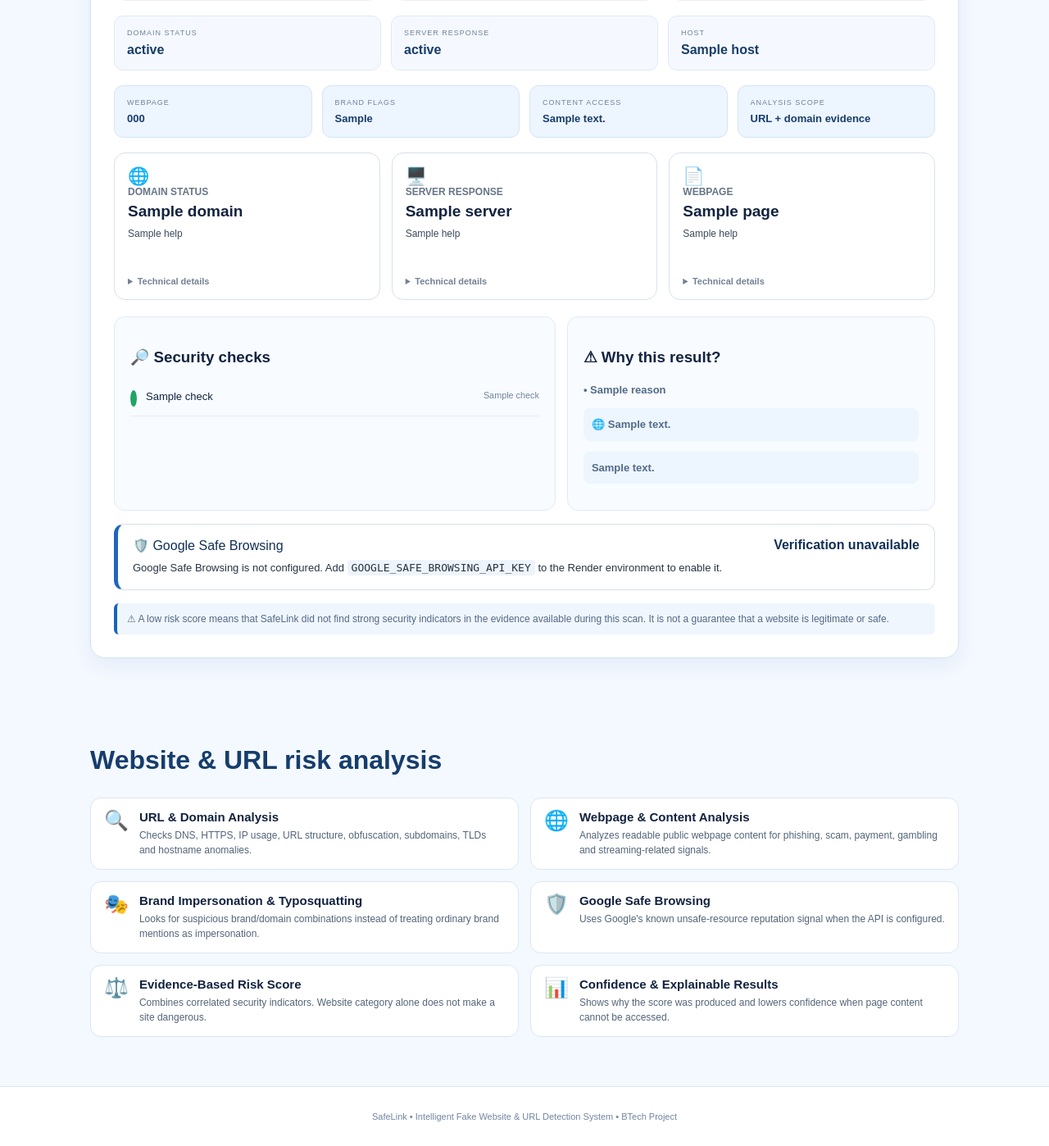
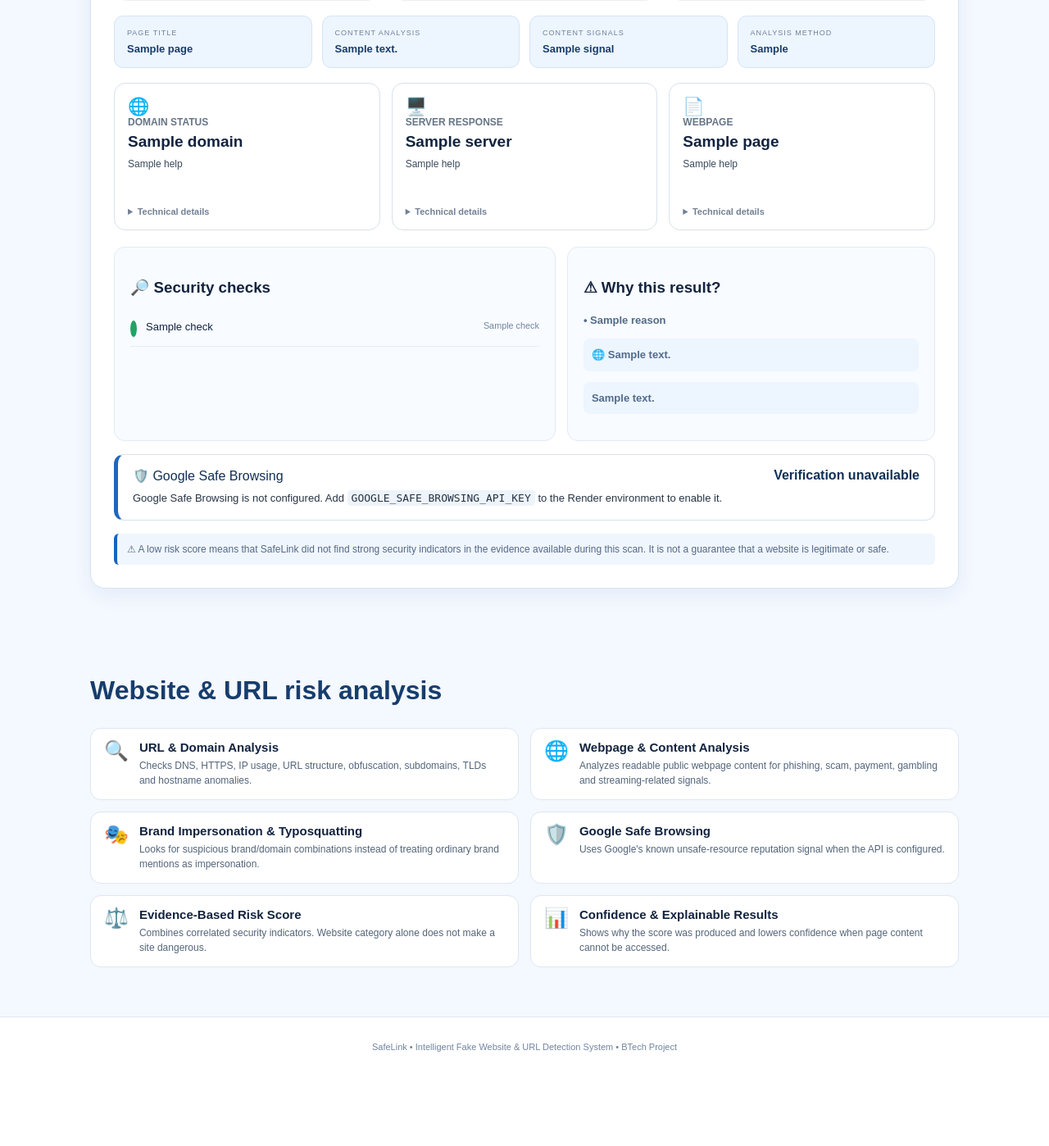
Before and after one commit to sanskar049/Safe-Link, a Flask app: template templates/index.html in a window 1280 px wide. Shown: the part 855-2253 px from the top of the page at 82% size. After the commit the page ends 2138 px from the top, so only its background shows below. Run offline with Flask 3, Linux system fonts and the light colour scheme; the template is opened without the code that fills it: most values are stand-ins (such as "Sample title", 1, 10 or a date in 2020).

Commit message:
Add files via upload

```diff
--- a/app.py
+++ b/app.py
@@ -71,6 +71,11 @@ PIRACY_DOMAIN_TERMS = [
     "download-movie", "camrip", "webrip", "bluray", "dual-audio",
     "torrent", "magnet", "pirated", "piracy", "free-streaming"
 ]
+
+# A page must contain a useful amount of visible text before we claim that its
+# content was analyzed. This prevents JavaScript-only shells from being shown as
+# successfully analyzed when the actual webpage text was never available.
+MIN_ANALYZABLE_TEXT = 80
 
 
 def conn():
@@ -206,6 +211,43 @@ def extract_visible_text(page):
     return re.sub(r"\s+", " ", htmlmod.unescape(text)).strip()
 
 
+def render_javascript_page(url, headers):
+    """Return rendered HTML for a JavaScript-heavy public page, when available.
+
+    Requests is deliberately kept as the fast first pass. Playwright is only a
+    fallback for pages whose initial HTML does not contain readable text.
+    """
+    try:
+        from playwright.sync_api import sync_playwright
+
+        with sync_playwright() as playwright:
+            browser = playwright.chromium.launch(
+                headless=True,
+                args=["--disable-dev-shm-usage", "--no-sandbox"]
+            )
+            try:
+                browser_page = browser.new_page(
+                    user_agent=headers["User-Agent"],
+                    locale="en-IN"
+                )
+                response = browser_page.goto(
+                    url, wait_until="domcontentloaded", timeout=15000
+                )
+                # Give client-rendered content a short, bounded opportunity to load.
+                browser_page.wait_for_timeout(900)
+                return {
+                    "html": browser_page.content(),
+                    "title": browser_page.title(),
+                    "url": browser_page.url,
+                    "status_code": response.status if response else None
+                }
+            finally:
+                browser.close()
+    except Exception:
+        # Playwright/browser availability must never make an ordinary scan fail.
+        return None
+
+
 def analyze_page_content(page, title, host):
     visible = extract_visible_text(page)
     metadata = f"{visible} {title} {host}".lower()
@@ -228,6 +270,8 @@ def analyze_page_content(page, title, host):
         "phishing_signals": 0,
         "status_code": "200",
         "content_source": "HTTP",
+        "analysis_method": "HTTP HTML",
+        "content_length": len(visible),
         "detail": "Public webpage content was analyzed."
     }
 
@@ -324,7 +368,9 @@ def page_analysis(url):
         "status_code": "Not checked",
         "detail": "Page content was not checked.",
         "blocked": False,
-        "content_source": "Not checked"
+        "content_source": "Not checked",
+        "analysis_method": "Not checked",
+        "content_length": 0
     }
 
     p = urlparse(url)
@@ -367,6 +413,7 @@ def page_analysis(url):
         title = re.sub(
             r"\s+", " ", htmlmod.unescape(title_match.group(1))
         ).strip()[:200] if title_match else ""
+        analysis_method = "HTTP HTML"
 
         # A deep-link 404 can still have a working site root.
         if code == 404 and p.path not in ("", "/"):
@@ -385,6 +432,7 @@ def page_analysis(url):
                     analyzed["categories"] = list(dict.fromkeys(domain_categories + analyzed.get("categories", [])))
                     analyzed["status_code"] = str(root_code)
                     analyzed["content_source"] = "HTTP"
+                    analyzed["analysis_method"] = "HTTP HTML"
                     analyzed["detail"] = (
                         f"The requested path returned HTTP 404, but the site homepage "
                         f"responded with HTTP {root_code} and was analyzed."
@@ -394,12 +442,37 @@ def page_analysis(url):
             except requests.RequestException:
                 pass
 
-        # Analyze actual readable HTML when we have it.
-        if ("html" in content_type or "text/" in content_type) and len(page.strip()) >= 80:
+        # A JavaScript app may return a valid HTML shell but no readable content.
+        # Render it in Chromium only in that case, keeping normal scans fast.
+        visible_length = len(extract_visible_text(page))
+        if (
+            200 <= code < 400
+            and ("html" in content_type or "text/" in content_type)
+            and visible_length < MIN_ANALYZABLE_TEXT
+        ):
+            rendered = render_javascript_page(final_url, headers)
+            if rendered:
+                rendered_html = rendered.get("html", "")
+                rendered_length = len(extract_visible_text(rendered_html))
+                if rendered_length >= MIN_ANALYZABLE_TEXT:
+                    page = rendered_html
+                    title = (rendered.get("title") or title)[:200]
+                    final_url = rendered.get("url") or final_url
+                    final_host = (urlparse(final_url).hostname or final_host).lower()
+                    code = rendered.get("status_code") or code
+                    visible_length = rendered_length
+                    analysis_method = "Browser rendered"
+
+        # Analyze only actual readable HTML, not an empty app shell or script bundle.
+        if (
+            ("html" in content_type or "text/" in content_type)
+            and visible_length >= MIN_ANALYZABLE_TEXT
+        ):
             analyzed, _ = analyze_page_content(page, title, final_host)
             analyzed["categories"] = list(dict.fromkeys(domain_categories + analyzed.get("categories", [])))
             analyzed["status_code"] = str(code)
             analyzed["reachable"] = True
+            analyzed["analysis_method"] = analysis_method
             if code in (401, 403, 429):
                 analyzed["blocked"] = True
                 analyzed["content_source"] = "Access restricted"
@@ -490,12 +563,26 @@ def google_safe_browsing_check(url):
     return result
 
 
+def page_content_was_analyzed(page):
+    page = page or {}
+    status = safe_int(page.get("status_code"))
+    return (
+        page.get("content_source") == "HTTP"
+        and status is not None
+        and 200 <= status < 300
+        and safe_int(page.get("content_length")) is not None
+        and safe_int(page.get("content_length")) >= MIN_ANALYZABLE_TEXT
+    )
+
+
 def content_analysis_label(page):
     page = page or {}
     source = page.get("content_source", "")
     status = safe_int(page.get("status_code"))
 
-    if source == "HTTP" and status is not None and 200 <= status < 300:
+    if page_content_was_analyzed(page):
+        if page.get("analysis_method") == "Browser rendered":
+            return "Page content analyzed (browser-rendered)"
         return "Page content analyzed"
     if source in ("Access restricted", "403"):
         return f"Page access restricted (HTTP {status})" if status else "Page access restricted"
@@ -518,11 +605,13 @@ def calculate_confidence(reach, page, gsb, evidence_count):
         points += 20
     if reach.get("http") not in ("Not checked", "No response"):
         points += 20
-    if page.get("content_source") == "HTTP" and safe_int(page.get("status_code")) and safe_int(page.get("status_code")) < 300:
+    if page_content_was_analyzed(page):
         points += 30
     elif page.get("content_source") == "Access restricted":
         points += 10
-    if page.get("categories") or page.get("signals") or page.get("brand_impersonation"):
+    if page_content_was_analyzed(page) and (
+        page.get("signals") or page.get("brand_impersonation")
+    ):
         points += 10
     if gsb.get("enabled"):
         points += 20
@@ -628,10 +717,16 @@ def friendly_statuses(result):
             "The requested webpage path returned HTTP 404.",
             page.get("status_code", "")
         )
+    elif page_content_was_analyzed(page):
+        page_ui = (
+            "Analyzed", "pass",
+            "Readable webpage content was successfully analyzed.",
+            page.get("status_code", "")
+        )
     elif ps is not None and 200 <= ps < 300:
         page_ui = (
-            "Loaded", "pass",
-            "The webpage was successfully accessed for analysis.",
+            "Content limited", "warn",
+            "The webpage responded, but it did not expose enough readable content to analyze.",
             page.get("status_code", "")
         )
     elif ps is not None and ps >= 500:
@@ -729,6 +824,7 @@ def analyze_url(url):
             "payment_signals": 0, "policy_signals": 0, "discount_signals": 0,
             "phishing_signals": 0, "status_code": "Not checked",
             "content_source": "Not checked",
+            "analysis_method": "Not checked", "content_length": 0,
             "detail": "Page analysis was skipped because the domain did not resolve."
         }
 
@@ -912,6 +1008,7 @@ def analyze_url(url):
         "payment_signals": 0, "policy_signals": 0, "discount_signals": 0,
         "phishing_signals": 0, "status_code": "Not checked",
         "content_source": "Not checked",
+        "analysis_method": "Not checked", "content_length": 0,
         "detail": "Page analysis skipped because the domain did not resolve."
     }
 
@@ -938,20 +1035,11 @@ def analyze_url(url):
             page["detail"] = "The server responded, but readable webpage content was limited."
 
     categories = page.get("categories", [])
-    if categories:
+    if page_content_was_analyzed(page):
         evidence += 1
 
-    # Content/category risk is separate from malware/phishing risk, but it should not
-    # disappear into a 0/100 "Low Risk" result. These modest weights make the result
-    # informative without claiming that a category is inherently malicious.
-    if "Potentially unauthorized streaming / piracy" in categories:
-        add(15, "Website category shows multiple signals associated with potentially unauthorized streaming/piracy")
-    elif "Gambling / betting" in categories:
-        add(10, "Website category shows gambling/betting content")
-    elif "Fantasy sports / paid contests" in categories:
-        add(6, "Website category shows fantasy sports or paid-contest content")
-    elif "E-commerce" in categories:
-        add(4, "Website category shows e-commerce activity")
+    # Website type is shown to the user, but never treated as proof that a
+    # website is malicious. Only security evidence below contributes to risk.
 
     page_brands = page.get("brand_impersonation", [])
     if page_brands:
@@ -964,12 +1052,13 @@ def analyze_url(url):
     forms = page.get("forms", 0)
     payment_signals = page.get("payment_signals", 0)
 
-    if password_fields and phishing >= 2:
-        add(10, "Password/login form appears together with security-related language")
-    if page_brands and (password_fields or phishing >= 2):
-        add(14, "Brand impersonation is combined with a login/security context")
-    if payment_signals >= 3 and (password_fields or phishing >= 3):
-        add(8, "Payment activity is combined with account/security signals")
+    domain_anomaly = bool(domain_brand or typo or page_brands)
+    if password_fields and phishing >= 2 and domain_anomaly:
+        add(16, "Password/login form is combined with a suspicious brand or domain signal")
+    if page_brands and (password_fields or phishing >= 3):
+        add(18, "Possible brand impersonation is combined with a login/security context")
+    if payment_signals >= 3 and (password_fields or phishing >= 3) and domain_anomaly:
+        add(10, "Payment activity is combined with a suspicious account/security context")
 
     # Scam language is meaningful only when several indicators occur together.
     raw_page = page.get("_raw_html", "")
@@ -980,8 +1069,8 @@ def analyze_url(url):
         r"account suspended|verify immediately)\b",
         visible_page, re.I
     ))
-    if scam_terms >= 2 and (payment_signals or phishing >= 2):
-        add(10, "Multiple scam/urgent-action signals detected in page content")
+    if scam_terms >= 2 and (payment_signals or phishing >= 2) and domain_anomaly:
+        add(12, "Multiple scam/urgent-action signals are combined with a suspicious domain or brand signal")
 
     # Availability problems do not automatically increase cyber risk.
     http_code = safe_int(reach.get("http"))
--- a/static/style.css
+++ b/static/style.css
@@ -8,14 +8,13 @@ main{max-width:1100px;margin:auto}.hero{text-align:center;padding:72px 20px 45px
 .hero p{color:#637795}.hero form{display:flex;max-width:800px;margin:32px auto 10px;background:#fff;border:1px solid #c9d9ed;padding:7px;border-radius:14px;box-shadow:0 5px 18px rgba(30,80,140,.08)}
 .hero input{flex:1;background:transparent;border:0;outline:0;color:#18304f;padding:15px;font-size:16px}.hero button{border:0;border-radius:10px;padding:0 23px;background:#1764bd;color:#fff;font-weight:bold;cursor:pointer}
 .result{margin:20px;padding:28px;background:#fff;border:1px solid #d5e2f1;border-radius:18px;box-shadow:0 8px 25px rgba(30,80,140,.07)}
-.top{display:flex;justify-content:space-between}.top small,.stats small{color:#70829c;letter-spacing:1px}.top h2{font-size:31px;margin:7px 0;color:#123e75}.top p{color:#657994;word-break:break-all}
+.top{display:flex;justify-content:space-between}.top small{color:#70829c;letter-spacing:1px}.top h2{font-size:31px;margin:7px 0;color:#123e75}.top p{color:#657994;word-break:break-all}
 .score{width:100px;height:100px;border:7px solid #cfe0f5;border-radius:50%;display:grid;place-items:center;text-align:center}.score strong{font-size:28px;color:#1355a6}.score span{font-size:9px;color:#71849e}
 .signal{margin:22px 0 8px}.signal-label{display:flex;justify-content:space-between;font-size:12px;color:#637795;margin-bottom:8px}
 .signal-track{height:14px;border-radius:99px;background:#e4edf8;overflow:hidden;box-shadow:inset 0 1px 3px rgba(20,60,100,.12)}
 .signal-fill{height:100%;border-radius:99px}.signal-fill.safe{background:#21a366}.signal-fill.warn{background:#f0a51a}.signal-fill.danger{background:#df4545}
 .signal-dots{display:flex;justify-content:space-between;margin-top:7px;font-size:10px;color:#7890ad}.signal-dots span{display:flex;align-items:center;gap:4px}
 .dot{width:7px;height:7px;border-radius:50%;display:inline-block}.green{background:#21a366}.yellow{background:#f0a51a}.red{background:#df4545}
-.stats{display:grid;grid-template-columns:repeat(3,1fr);gap:12px;margin:18px 0}.stats div{padding:15px;background:#f5f9ff;border:1px solid #e0eaf5;border-radius:11px}.stats small{display:block;font-size:9px}.stats b{display:block;margin-top:7px;word-break:break-all;color:#183d69}
 .grid{display:grid;grid-template-columns:1.2fr 1fr;gap:14px}.grid article{background:#f8fbff;border:1px solid #e1ebf6;border-radius:13px;padding:19px}
 .check{display:grid;grid-template-columns:10px 1fr auto;gap:9px;padding:10px 0;border-bottom:1px solid #e5edf6;font-size:13px}.check i{width:8px;height:8px;background:#21a366;border-radius:50%}.check i.warn{background:#f0a51a}.check i.danger{background:#df4545}.check small{color:#71859f}
 .grid article p{color:#526b88;font-size:13px;line-height:1.5}.note{padding:10px;background:#edf5ff;border-radius:8px}
@@ -23,7 +22,7 @@ aside{margin-top:14px;padding:12px;background:#f0f6fd;border-left:4px solid #176
 .features,.recent{padding:60px 20px}.features h2,.recent h2,.full h1{font-size:32px;color:#163d6c}.cards{display:grid;grid-template-columns:repeat(4,1fr);gap:14px}.cards article{background:#fff;border:1px solid #dce7f4;border-radius:14px;padding:21px;box-shadow:0 5px 16px rgba(30,80,140,.05)}.cards p{color:#6a7e98;font-size:13px;line-height:1.6}
 .recent div{display:grid;grid-template-columns:170px 70px 1fr 160px;gap:12px;align-items:center;padding:14px;background:#fff;border-bottom:1px solid #e1eaf4}.recent code{color:#4f6683;overflow:hidden;text-overflow:ellipsis}.recent small{color:#71859f}.full{padding-top:70px}
 footer{text-align:center;padding:30px;color:#71859f;border-top:1px solid #dce7f3;font-size:11px;background:#fff}
-@media(max-width:750px){.hero h1{font-size:39px}.grid,.cards,.stats{grid-template-columns:1fr}.hero form{flex-direction:column}.hero button{height:48px}nav div{display:none}.recent div{grid-template-columns:1fr 70px}.recent code,.recent small{grid-column:1/-1}}
+@media(max-width:750px){.hero h1{font-size:39px}.grid,.cards{grid-template-columns:1fr}.hero form{flex-direction:column}.hero button{height:48px}nav div{display:none}.recent div{grid-template-columns:1fr 70px}.recent code,.recent small{grid-column:1/-1}}
 .content-summary{display:grid;grid-template-columns:repeat(4,1fr);gap:12px;margin:18px 0}
 .content-summary div{padding:15px;background:#edf5ff;border:1px solid #d5e4f5;border-radius:11px}
 .content-summary small{display:block;font-size:9px;color:#70829c;letter-spacing:1px}
--- a/templates/index.html
+++ b/templates/index.html
@@ -145,36 +145,22 @@
     </div>
   </div>
 
-  <div class="stats">
-    <div><small>DOMAIN STATUS</small><b>{{ result.domain_status }}</b></div>
-    <div><small>SERVER RESPONSE</small><b>{{ result.http_status }}</b></div>
-    <div><small>HOST</small><b>{{ result.host }}</b></div>
-  </div>
-
   <div class="content-summary">
     <div>
-      <small>WEBPAGE</small>
-      <b>{{ result.page.status_code }}</b>
+      <small>PAGE TITLE</small>
+      <b>{{ result.page.title if result.page.title else "Not available" }}</b>
     </div>
     <div>
-      <small>BRAND FLAGS</small>
-      <b>{{ result.page.brand_impersonation|join(", ") if result.page.brand_impersonation else "None" }}</b>
-    </div>
-    <div>
-      <small>CONTENT ACCESS</small>
+      <small>CONTENT ANALYSIS</small>
       <b>{{ result.content_analysis_label }}</b>
     </div>
     <div>
-      <small>ANALYSIS SCOPE</small>
-      <b>
-        {% if result.page.content_source == "HTTP" %}
-          URL + page content
-        {% elif result.page.content_source == "Access restricted" %}
-          URL + limited server evidence
-        {% else %}
-          URL + domain evidence
-        {% endif %}
-      </b>
+      <small>CONTENT SIGNALS</small>
+      <b>{{ result.page.signals|join(", ") if result.page.signals else "No high-risk content signals" }}</b>
+    </div>
+    <div>
+      <small>ANALYSIS METHOD</small>
+      <b>{{ result.page.analysis_method }}</b>
     </div>
   </div>
 
```
